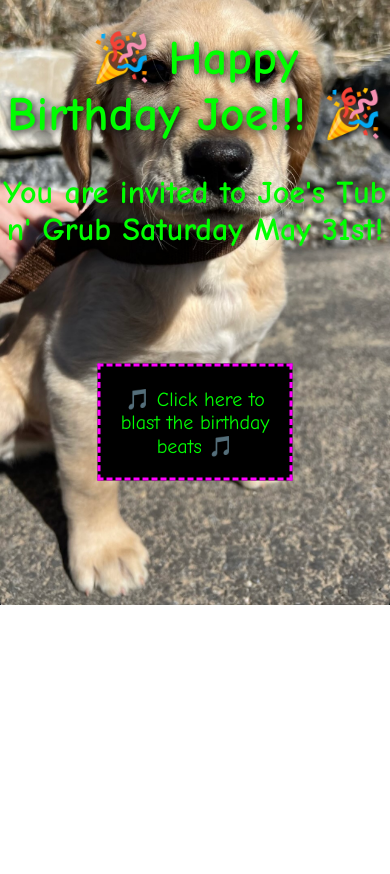
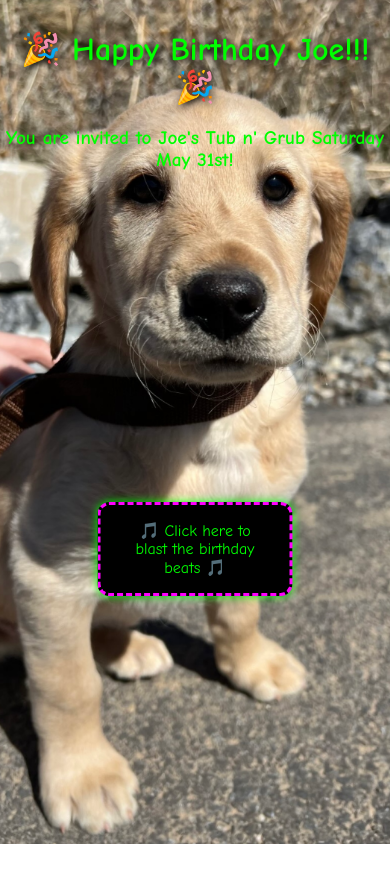
Before and after one commit to hairethan12/Joe-s_Bday, a plain HTML site: page index.html in a window 390 px wide. Before the commit the page ends 844 px from the top, so only its background shows below. Drawn offline with Linux system fonts and the light colour scheme.

Commit message:
mobile friendly

```diff
--- a/index.html
+++ b/index.html
@@ -2,43 +2,70 @@
 <html>
   <head>
     <title>Happy Birthday!</title>
+    <meta name="viewport" content="width=device-width, initial-scale=1.0" />
     <style>
+      html,
       body {
+        height: 100%;
         margin: 0;
         padding: 0;
+      }
+
+      body {
         background-image: url("IMG_3475.PNG");
         background-size: cover;
         background-repeat: no-repeat;
-        background-position: center 20%;
+        background-position: center 20%; /* tweak this if needed */
         font-family: "Comic Sans MS", cursive, sans-serif;
         color: lime;
         text-align: center;
+        overflow-x: hidden;
       }
 
       h1 {
         margin-top: 30px;
-        font-size: 3em;
+        font-size: clamp(2rem, 5vw, 3rem); /* scales between 2rem–3rem */
         text-shadow: 2px 2px 8px #000000;
       }
 
       h2 {
-        font-size: 2em;
+        font-size: clamp(1.2rem, 4vw, 2rem); /* scales between 1.2rem–2rem */
         margin-top: 10px;
       }
 
       #musicPopup {
         position: fixed;
-        top: 50%;
+        top: 65%;
         left: 50%;
         transform: translate(-50%, -50%);
         background: black;
         color: lime;
-        padding: 20px;
-        font-size: 20px;
+        padding: 1rem 1.5rem;
+        font-size: clamp(1rem, 4vw, 1.5rem);
         border: 3px dashed magenta;
+        border-radius: 12px;
         z-index: 9999;
         text-align: center;
         cursor: pointer;
+        box-shadow: 0 0 10px lime;
+        max-width: 90%;
+        word-wrap: break-word;
+      }
+
+      #musicPopup:hover {
+        animation: pulse 1s infinite;
+      }
+
+      @keyframes pulse {
+        0% {
+          box-shadow: 0 0 10px lime;
+        }
+        50% {
+          box-shadow: 0 0 20px magenta;
+        }
+        100% {
+          box-shadow: 0 0 10px lime;
+        }
       }
     </style>
   </head>
@@ -46,11 +73,9 @@
     <h1>🎉 Happy Birthday Joe!!! 🎉</h1>
     <h2>You are invited to Joe's Tub n' Grub Saturday May 31st!</h2>
 
-    <!-- Music popup button -->
+    <div id="player"></div>
+
     <div id="musicPopup">🎵 Click here to blast the birthday beats 🎵</div>
-
-    <!-- YouTube player -->
-    <div id="player"></div>
 
     <!-- YouTube API script -->
     <script>
@@ -60,7 +85,7 @@
         player = new YT.Player("player", {
           height: "0",
           width: "0",
-          videoId: "3o_XA83KEvI", // Your YouTube video
+          videoId: "3o_XA83KEvI", // your video ID
           playerVars: {
             autoplay: 0,
             loop: 1,
```
